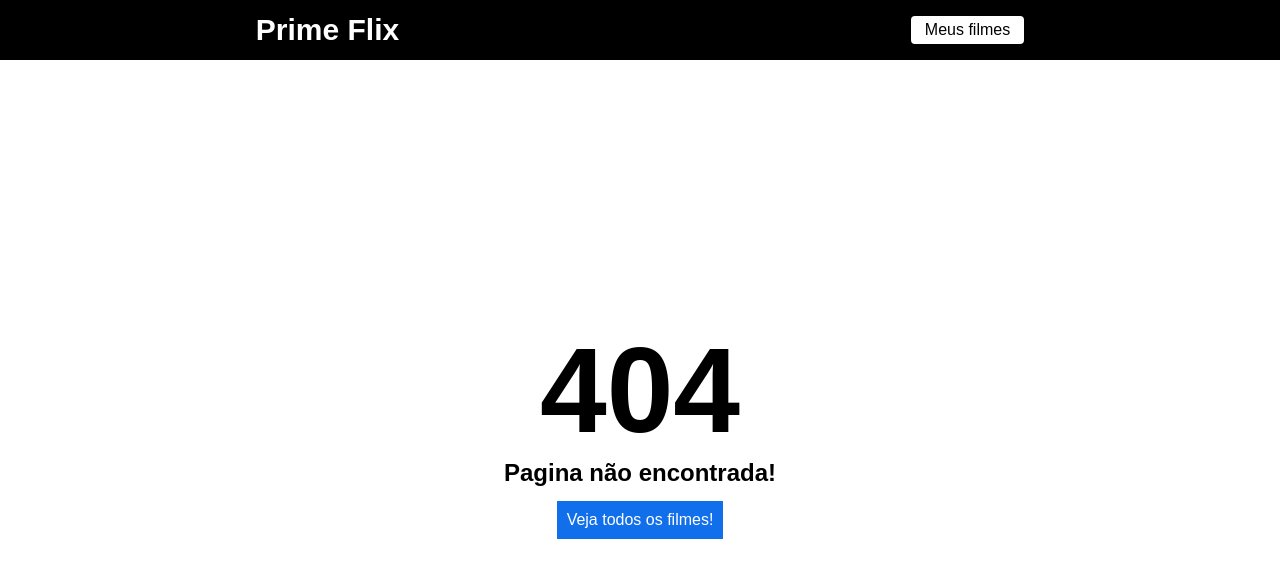
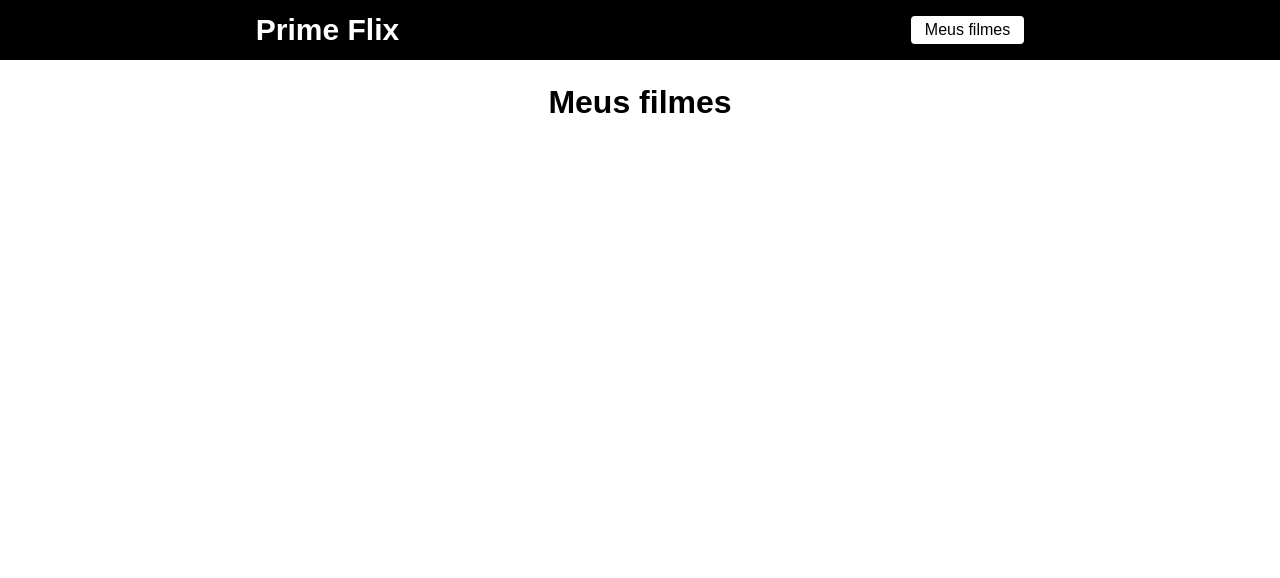
Before and after one commit to andrealvesaraujo/movie-prime-flix, a React (Create React App) app: page /favoritos in a window 1280 px wide. Before the commit this address had no page. Shown: the top 578 px of the page. Built offline with nearby package versions, Linux system fonts and the light colour scheme.

Commit message:
Criando pagina favoritos

```diff
--- /dev/null
+++ b/src/pages/Favoritos/favoritos.css
@@ -0,0 +1,38 @@
+.meus-filmes {
+    margin-top: 24px;
+    display: flex;
+    flex-direction: column;
+    align-items: center;
+}
+
+.meus-filmes h1 {
+    margin-bottom: 14px;
+}
+
+.meus-filmes span {
+    font-size: 18px;
+}
+
+.meus-filmes ul {
+    width: 720px;
+}
+
+.meus-filmes ul li {
+    list-style: none;
+    display: flex;
+    justify-content: space-between;
+    align-items: center;
+    margin-bottom: 14px;
+}
+
+.meus-filmes div {
+    display: flex;
+    justify-content: center;
+    align-items: center;
+}
+
+.meus-filmes div a {
+    text-decoration: none;
+    color: #116feb;
+    margin-right: 14px;
+}
--- /dev/null
+++ b/src/pages/Favoritos/index.js
@@ -0,0 +1,35 @@
+import { useEffect, useState } from 'react'
+import './favoritos.css'
+import {Link} from 'react-router-dom'
+
+function Favoritos(){
+
+    const [filmes, setFilmes] = useState([])
+
+    useEffect(()=>{
+        const minhaLista = localStorage.getItem("@primeflix")
+        setFilmes(JSON.parse(minhaLista) || [])
+    },[])
+
+    return (
+        <div className='meus-filmes'>
+            <h1>Meus filmes</h1>
+            <ul>
+                {filmes.map((item)=>{
+                    return (
+                        <li key={item.id}>
+                            <span>{item.title}</span>
+
+                            <div>
+                                <Link to={`/filme/${item.id}`}>Ver detalhes</Link>
+                                <button>Excluir</button>
+                            </div>
+                        </li>
+                    )
+                })}
+            </ul>
+        </div>
+    )
+}
+
+export default Favoritos
--- a/src/routes.js
+++ b/src/routes.js
@@ -2,6 +2,8 @@
 
 import Home from './pages/Home'
 import Filme from './pages/Filme'
+import Favoritos from './pages/Favoritos'
+
 import Erro from './pages/Erro'
 
 import Header from './components/Header'
@@ -13,6 +15,7 @@
             <Routes>
                 <Route path='/' element={<Home/>} />
                 <Route path='/filme/:id' element={<Filme/>} />
+                <Route path='/favoritos' element={<Favoritos/>} />
                 <Route path='*' element={<Erro/>} />
             </Routes>
         </BrowserRouter>
```
